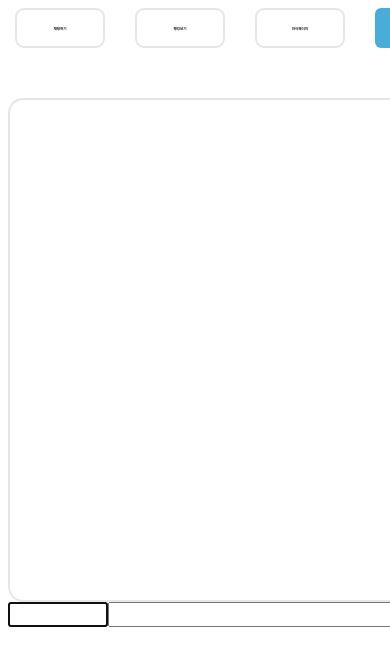
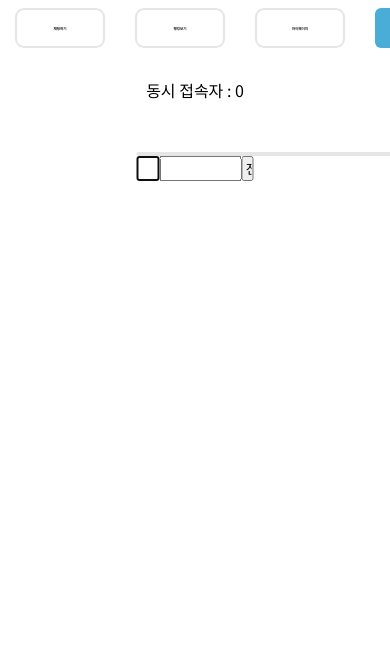
Before and after one commit to wooseokc/zb-Team-FE, a Next.js app: page /board/list in a window 390 px wide. Shown: the top 666 px of the page. Built offline with nearby package versions, Linux system fonts and the light colour scheme; no server answers.

Commit message:
채팅 반응형 변경, 동시 접속자 공간 구현

```diff
--- a/components/border/Chating.tsx
+++ b/components/border/Chating.tsx
@@ -14,6 +14,7 @@ function Chating() {
   const [message, setMessage] = useState<{ name: string; message: string }[]>(
     []
   );
+  const [joinUsers, setJoinUsers] = useState<number>(0);
   const scrollRef = useRef();
   const [lastIndex, setLastIndex] = useState<number>(0);
   let gameName: string | null = '';
@@ -35,6 +36,11 @@ function Chating() {
       const res = JSON.parse(data.body);
       // console.log(res.name, 'nick'+nickname);
       setMessage((prev) => [...prev, { name: res.name, message: res.message }]);
+    });
+    ws.subscribe('/topic/lobbyUsers', (data) => {
+      const res = JSON.parse(data.body);
+      console.log(res);
+      setJoinUsers(res);
     });
   };
 
@@ -123,7 +129,8 @@ function Chating() {
   };
 
   return (
-    <>
+    <ChatContainer>
+      <JoinUsers>동시 접속자 : {joinUsers}</JoinUsers>
       <ChatingBox ref={scrollRef} onScroll={onScroll}>
         {message.map<ReactElement>((item, idx) => (
           <li key={idx}>
@@ -154,17 +161,38 @@ function Chating() {
           onChange={(e) => setText(e.target.value)}
           value={text}
         />
-        <TextSubmit type='submit' value='작성하기' />
+        <TextSubmit type='submit' value='전송' />
       </Inputform>
-    </>
+    </ChatContainer>
   );
 }
 
 export default Chating;
 
+const ChatContainer = styled.div`
+  width: 30vw;
+
+  position: relative;
+  top: 0;
+  left: 50%;
+  transform: translateX(-50%);
+`;
+
+const JoinUsers = styled.div`
+  width: 100%;
+
+  margin-top: 30px;
+
+  display: flex;
+  flex-direction: row;
+  justify-content: center;
+  align-items: center;
+`;
+
 const ChatingBox = styled.ul<{ ref: any }>`
-  width: 500px;
-  height: 500px;
+  width: 100%;
+  min-width: 300px;
+  height: 100%;
 
   border: 2px solid #e6e6e6;
   border-radius: 15px;
@@ -196,7 +224,7 @@ const ChatingBox = styled.ul<{ ref: any }>`
 `;
 
 const Inputform = styled.form`
-  width: 500px;
+  width: 100%;
 
   margin: 0 auto;
 
@@ -205,14 +233,20 @@ const Inputform = styled.form`
   align-items: center;
 `;
 const NicknameSpan = styled.span`
-  width: 100px;
+  width: 90px;
   display: inline-block;
+
+  font-size: 0.8rem;
 `;
 const InputText = styled.input`
-  width: ${(props) => (props.id === 'nickname' ? '100' : '300')}px;
+  width: ${(props) => (props.id === 'nickname' ? '20' : '70')}%;
 
   box-sizing: border-box;
 `;
 const TextSubmit = styled.input`
-  width: 100px;
+  width: 10%;
+
+  padding: 1px 2px;
+
+  text-align: center;
 `;
```
